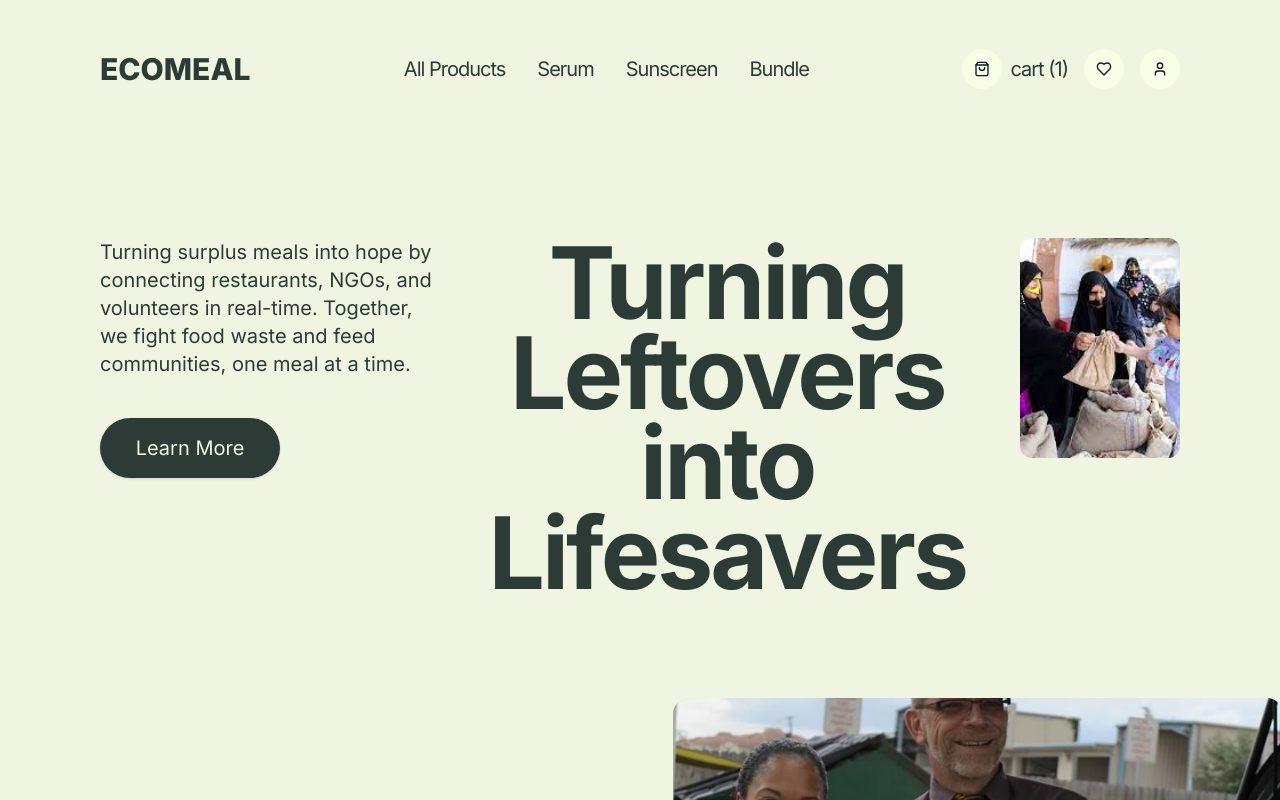
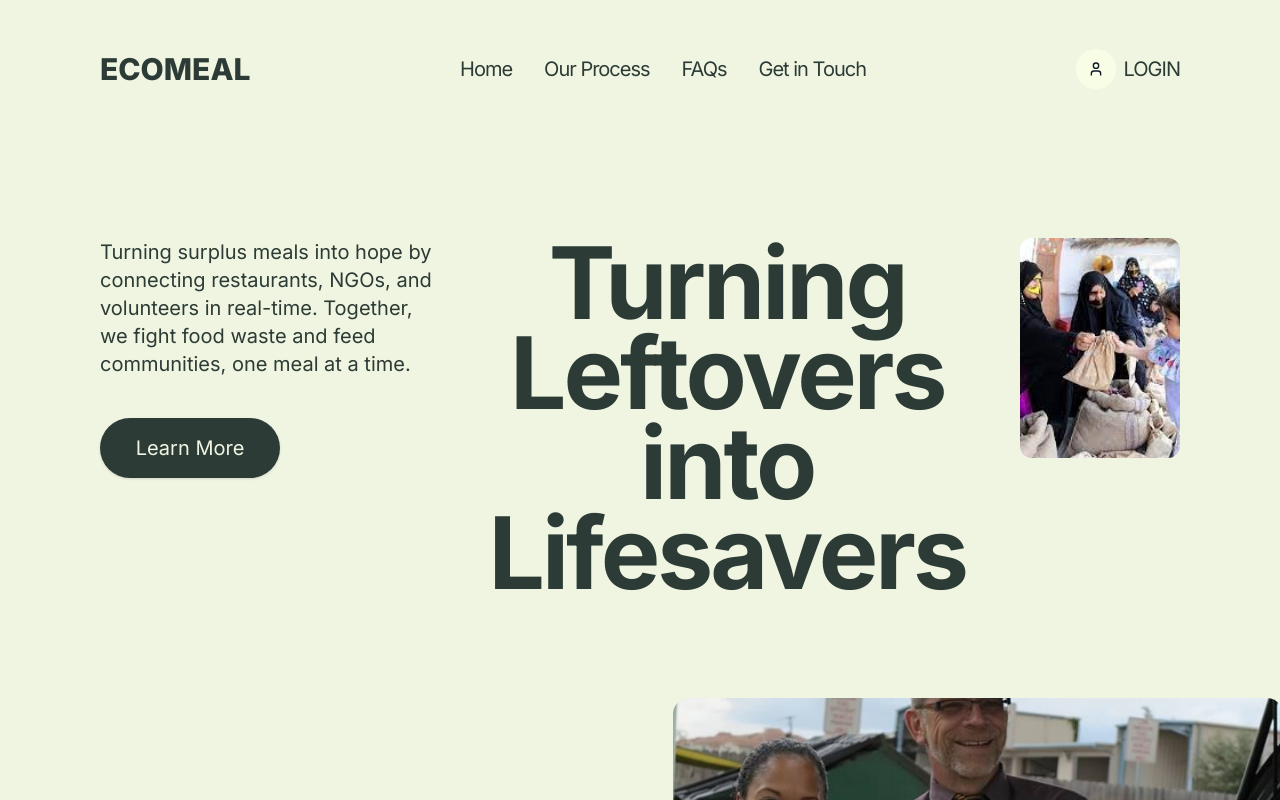
Before and after one commit to bhanu-3333/food-donation-platform, a React (Vite) app in the folder Frontend/: page / in a window 1280 px wide. Shown: the top 800 px of the page. Built offline with nearby package versions, Linux system fonts and the light colour scheme.

Commit message:
HOMEPAGE

```diff
--- a/Frontend/src/screens/Desktop/Desktop.tsx
+++ b/Frontend/src/screens/Desktop/Desktop.tsx
@@ -32,12 +32,12 @@ export const Desktop = (): JSX.Element => {
   const [activeCategory, setActiveCategory] = useState("NEW ARRIVAL");
 
   // Navigation items
-  const navItems = [
-    { name: "All Products", href: "#" },
-    { name: "Serum", href: "#" },
-    { name: "Sunscreen", href: "#" },
-    { name: "Bundle", href: "#" },
-  ];
+const navItems = [
+  { name: "Home", href: "#" },
+  { name: "Our Process", href: "#" },     // Instead of "How It Works"
+  { name: "FAQs", href: "#" },           // Capitalized & formal
+  { name: "Get in Touch", href: "#" },   // Instead of "contact"
+];
 
   // Why our products section data
   const whyOurProducts = [
@@ -179,25 +179,7 @@ export const Desktop = (): JSX.Element => {
           {/* Desktop Icons */}
           <div className="hidden md:flex items-center space-x-4">
             <div className="flex items-center">
-              <Button
-                variant="ghost"
-                size="icon"
-                className="w-10 h-10 bg-[#f8fee5] rounded-[20px] hover:bg-[#f0f7d4] transition-colors"
-              >
-                <ShoppingBagIcon className="w-5 h-5" />
-              </Button>
-              <span className="[font-family:'Inter',Helvetica] font-normal text-[#2d3b36] text-lg lg:text-xl tracking-[-1.00px] ml-2">
-                cart (1)
-              </span>
-            </div>
 
-            <Button
-              variant="ghost"
-              size="icon"
-              className="w-10 h-10 bg-[#f8fee5] rounded-[20px] hover:bg-[#f0f7d4] transition-colors"
-            >
-              <HeartIcon className="w-5 h-5" />
-            </Button>
 
             <Button
               variant="ghost"
@@ -206,6 +188,11 @@ export const Desktop = (): JSX.Element => {
             >
               <UserIcon className="w-5 h-5" />
             </Button>
+              <span className="[font-family:'Inter',Helvetica] font-normal text-[#2d3b36] text-lg lg:text-xl tracking-[-1.00px] ml-2">
+                LOGIN
+              </span>
+            </div>
+
           </div>
 
           {/* Mobile Menu Button */}
@@ -313,7 +300,7 @@ Together, we fight food waste and feed communities, one meal at a time.
         {/* Large SKINCARE text with image */}
         <section className="relative mt-16 md:mt-[100px] h-[400px] md:h-[685px] overflow-hidden">
           <div className="absolute top-[200px] md:top-[410px] left-0 font-extrabold text-[#2d3b36] text-[120px] md:text-[200px] lg:text-[378px] [font-family:'Inter',Helvetica] tracking-[0] leading-[normal] whitespace-nowrap opacity-20 md:opacity-100">
-            SKINCARE
+            ECOMEAL
           </div>
 
           <img
```
